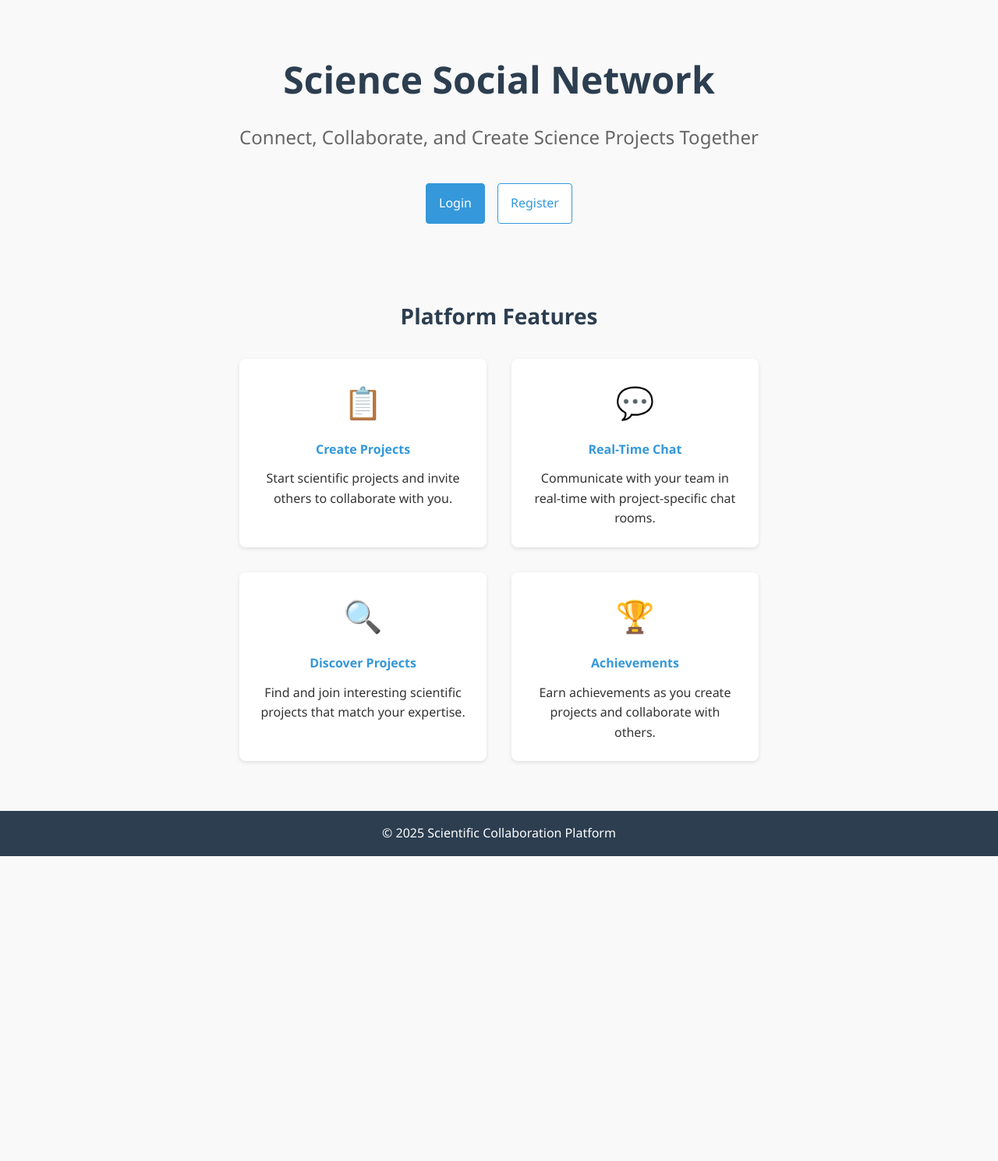
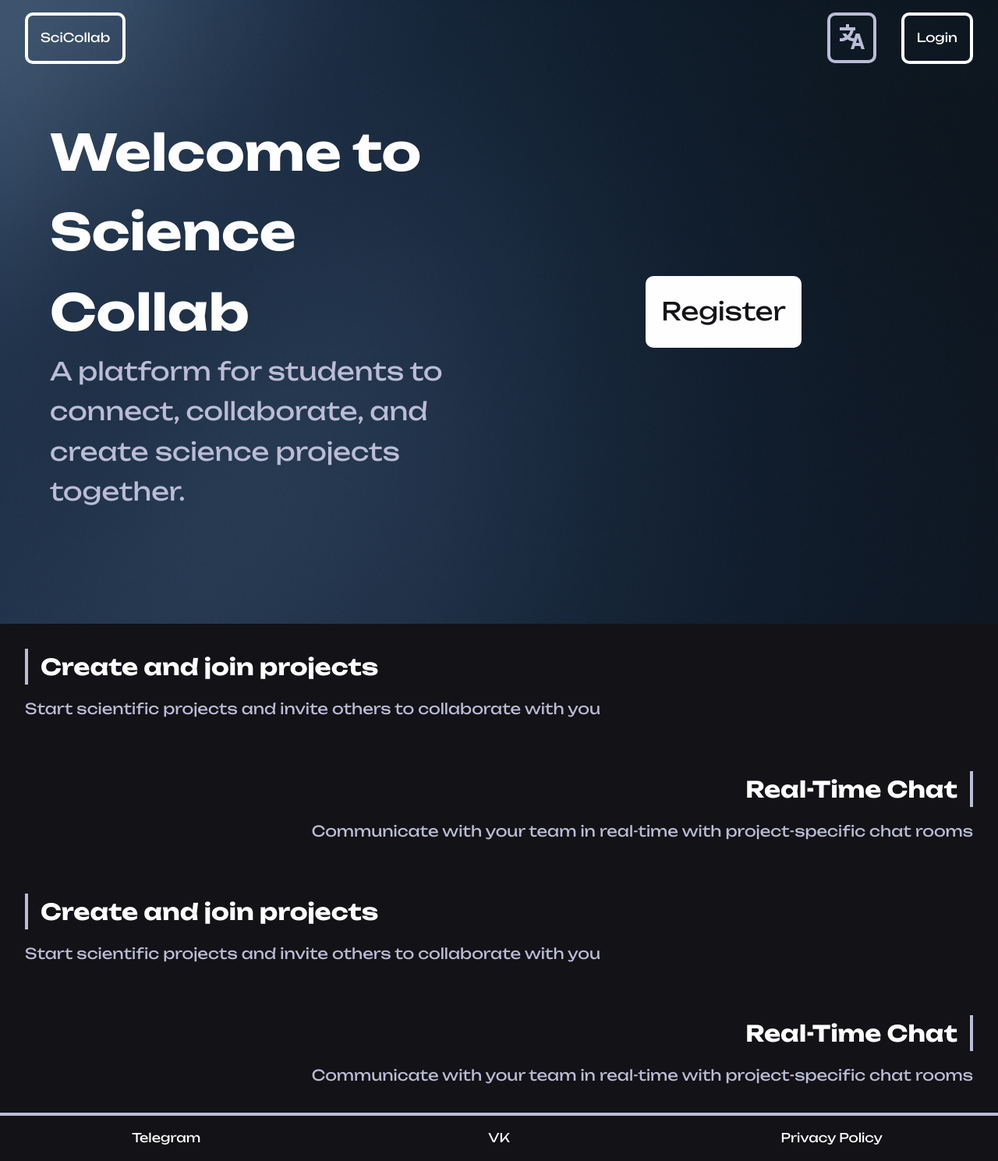
Before and after one commit to Rokoel/Science-Social-Network, a Flask app: page / in a window 1280 px wide. Shown: the whole page at 78% size. Before the commit the page ends 1098 px from the top, so only its background shows below. Run offline with Flask 3, Linux system fonts and the light colour scheme; some libraries are stand-ins or nearby versions.

Commit message:
Redesigned the main page

```diff
--- /dev/null
+++ b/app/static/css/index.css
@@ -0,0 +1,228 @@
+@font-face {
+    font-family: 'Unbound';
+    src: url('../unbound.woff2') format('woff2');
+}
+
+* {
+  margin: 0;
+  padding: 0;
+  box-sizing: border-box;
+}
+
+body {
+    font-family: 'Unbound', sans-serif;
+    line-height: 1.6;
+    min-height: 100vh;
+    display: flex;
+    flex-direction: column;
+    overflow-x: hidden;
+    overflow-y: auto;
+}
+
+a {
+  text-decoration: none;
+}
+
+/* Footer */
+footer {
+    display: flex;
+    flex-direction: row;
+    justify-content: space-around;
+    align-items: center;
+    background-color: #131217;
+    flex-wrap: wrap;
+}
+footer > a {
+    color: #FEFEFE;
+    padding: 1rem;
+    min-width: 200px;
+    text-align: center;
+}
+footer > a:hover {
+    color: #BBBCD5;
+    transition: color 0.3s ease-in-out;
+}
+hr {
+    width: 100%;
+    height: 4px;
+    background-color: #BBBCD5;
+    border: none;
+    margin: 0;
+}
+
+div#landing-welcome {
+    min-height: 100vh;
+    display: flex;
+    justify-content: center;
+    align-items: center;
+}
+div#landing-facts {
+    display: flex;
+    flex-direction: column;
+    justify-content: space-evenly;
+    align-items: center;
+    background-color: #131217;
+    color: #FEFEFE;
+}
+
+header {
+    position: absolute;
+    top: 0;
+    left: 0;
+    width: 100%;
+    display: flex;
+    justify-content: space-between;
+    align-items: center;
+    padding: 1rem;
+    height: fit-content;
+}
+nav {
+    width: 100%;
+    display: flex;
+    flex-direction: row;
+}
+nav > * {
+    display: block;
+    margin-right: 1rem;
+    margin-left: 1rem;
+}
+#main-logo {
+    margin-right: auto;
+}
+#landing-content {
+    display: flex;
+    flex-direction: row;
+    justify-content: space-around;
+    align-items: center;
+    padding: 4rem;
+    margin: auto;
+}
+#landing-image {
+    position: absolute;
+    top: 0;
+    left: 0;
+    min-width: 100vw;
+    min-height: 100vh;
+    z-index: -1;
+    object-fit: cover;
+}
+#landing-text {
+    font-size: 200%;
+    flex: 1;
+    color: #FEFEFE;
+}
+#landing-text p {
+    color: #BBBCD5;
+}
+#register-holder {
+    display: flex;
+    flex-direction: column;
+    align-items: center;
+    justify-content: center;
+    flex: 1;
+}
+.full-button {
+    width: fit-content;
+    padding: 1rem;
+    color: #131217;
+    border: 4px solid #FEFEFEFF;
+    background-color: #FEFEFEFF;
+    text-align: center;
+    border-radius: 10px;
+    transition: transform 0.5s ease-in-out,
+        background-color 0.5s ease-in-out,
+        color 0.5s ease-in-out,
+        border 0.5s ease-in-out;
+}
+a.full-button:hover {
+    text-decoration: none;
+    transform: scale(1.05);
+    background-color: #13121700;
+    border: 4px solid #FEFEFE;
+    color: #FEFEFE;
+}
+.empty-button {
+    width: fit-content;
+    padding: 1rem;
+    color: #FEFEFE;
+    background-color: #FEFEFE00;
+    border: 4px solid #FEFEFE;
+    text-align: center;
+    border-radius: 10px;
+    transition: transform 0.3s ease-in-out,
+        background-color 0.3s ease-in-out,
+        color 0.3s ease-in-out,
+        border 0.3s ease-in-out;
+}
+a.empty-button:hover {
+    text-decoration: none;
+    transform: scale(1.05);
+    background-color: #FEFEFEFF;
+    border: 4px solid #FEFEFEFF;
+    color: #131217;
+}
+button.empty-button:hover {
+    transform: scale(1.05);
+    background-color: #FEFEFEFF;
+    border: 4px solid #FEFEFEFF;
+    cursor: pointer;
+}
+button.secondary-button.empty-button {
+    border: 4px solid #BBBCD5;
+}
+button.secondary-button.empty-button:hover {
+    border: 4px solid #FEFEFEFF;
+}
+button.empty-button > img {
+    transition: filter 0.3s ease-in-out;
+}
+button.empty-button:hover > img, button.secondary-button.empty-button:hover > img {
+    filter: invert(4%) sepia(4%) saturate(3858%) hue-rotate(212deg) brightness(95%) contrast(92%);
+}
+button.secondary-button.empty-button > img {
+    filter: invert(84%) sepia(23%) saturate(308%) hue-rotate(200deg) brightness(89%) contrast(87%);
+}
+#register-button {
+    font-size: 2rem;
+}
+
+.language-button {
+    height: fit-content;
+    width: fit-content;
+    align-items: center;
+}
+
+.language-button img {
+    width: 2rem;
+    height: 2rem;
+    margin: -0.3rem;
+    padding: 0;
+    filter: invert(100%) sepia(0%) saturate(7442%) hue-rotate(186deg) brightness(109%) contrast(99%);
+}
+
+.landing-fact:nth-child(odd) {
+    text-align: left;
+}
+.landing-fact:nth-child(odd) h2 {
+    border-left: #BBBCD5 4px solid;
+    padding-left: 1rem;
+}
+.landing-fact:nth-child(even) {
+    text-align: right;
+}
+.landing-fact:nth-child(even) h2 {
+    border-right: #BBBCD5 4px solid;
+    padding-right: 1rem;
+}
+.landing-fact {
+    width: 100%;
+    padding: 2rem;
+    font-size: 120%;
+}
+.landing-fact-header {
+    color: #FEFEFE;
+    margin-bottom: 1rem;
+}
+.landing-fact-desc {
+    color: #BBBCD5;
+}
--- a/app/static/css/main.css
+++ b/app/static/css/main.css
@@ -26,6 +26,8 @@ body {
   min-height: 100vh;
   display: flex;
   flex-direction: column;
+  overflow-x: hidden;
+  overflow-y: auto;
 }
 
 a {
@@ -98,41 +100,6 @@ a:hover {
     flex: 0 0 25%;
     max-width: 25%;
   }
-}
-
-
-/* Header Styles */
-header {
-  background-color: var(--secondary-color);
-  color: white;
-  padding: 1rem;
-  display: flex;
-  justify-content: space-between;
-  align-items: center;
-}
-
-header h1 {
-  font-size: 1.5rem;
-  margin: 0;
-}
-
-nav ul {
-  display: flex;
-  list-style: none;
-  flex-direction: row;
-  align-items: center;
-  gap: 1rem;
-}
-
-nav a {
-  color: white;
-  padding: 0.5rem;
-  border-radius: 4px;
-}
-
-nav a:hover {
-  background-color: rgba(255, 255, 255, 0.1);
-  text-decoration: none;
 }
 
 /* Main Content */
@@ -330,83 +297,6 @@ footer {
   font-size: 0.75rem;
   line-height: 1.2;
 }
-
-/* Landing Page Styles */
-.landing-container {
-  max-width: 1200px;
-  margin: 0 auto;
-}
-
-.landing-hero {
-  text-align: center;
-  padding: 4rem 1rem;
-}
-
-.landing-hero h1 {
-  font-size: 3rem;
-  margin-bottom: 1rem;
-  color: var(--secondary-color);
-}
-
-.landing-hero h2 {
-  font-size: 1.5rem;
-  color: #666;
-  margin-bottom: 2.5rem;
-  font-weight: normal;
-}
-
-.landing-cta {
-  display: flex;
-  justify-content: center;
-  gap: 1rem;
-}
-
-/* .btn-secondary for landing page was different, ensure consistency or specific override */
-.landing-cta .btn-secondary {
-  background-color: #fff; /* Keep landing page specific style if intended */
-  color: var(--primary-color);
-  border: 1px solid var(--primary-color);
-}
-
-.landing-cta .btn-secondary:hover {
-  background-color: #f8f9fa;
-}
-
-.features-section {
-  padding: 2rem 1rem 4rem;
-}
-
-.features-section h3 {
-  text-align: center;
-  font-size: 1.75rem;
-  margin-bottom: 2rem;
-  color: var(--secondary-color);
-}
-
-.features-grid {
-  display: grid;
-  grid-template-columns: repeat(auto-fit, minmax(250px, 1fr));
-  gap: 2rem;
-}
-
-.feature-card {
-  background-color: var(--card-color);
-  padding: 1.5rem;
-  border-radius: 8px;
-  box-shadow: 0 2px 5px rgba(0, 0, 0, 0.1);
-  text-align: center;
-}
-
-.feature-icon {
-  font-size: 2.5rem;
-  margin-bottom: 1rem;
-}
-
-.feature-card h4 {
-  margin-bottom: 0.75rem;
-  color: var(--primary-color);
-}
-
 
 /* Auth Styles */
 .auth-container {
@@ -975,10 +865,6 @@ footer {
 .bg-secondary { background-color: #6c757d !important; }
 
 
-header {
-  flex-direction: column;
-  gap: 0.5rem;
-}
 nav ul {
   flex-wrap: wrap;
   justify-content: center;
--- /dev/null
+++ b/app/templates/footer.html
@@ -0,0 +1,5 @@
+<footer id="landing-footer">
+    <a href="#">Telegram</a>
+    <a href="#">VK</a>
+    <a href="#">Privacy Policy</a>
+</footer>
--- a/app/templates/index.html
+++ b/app/templates/index.html
@@ -3,58 +3,63 @@
 <head>
     <meta charset="UTF-8">
     <meta name="viewport" content="width=device-width, initial-scale=1.0">
-    <title>{% block title %}Scientific Collaboration Platform{% endblock %}</title>
-    <link rel="stylesheet" href="{{ url_for('static', filename='css/main.css') }}">
-    <link rel="stylesheet" href="{{ url_for('static', filename='css/responsive.css') }}">
-    <script src="https://cdnjs.cloudflare.com/ajax/libs/socket.io/4.0.1/socket.io.js"></script>
-    <script src="https://cdnjs.cloudflare.com/ajax/libs/jquery/3.6.0/jquery.min.js"></script>
-    {% block head %}{% endblock %}
+    <title>Welcome to Science Collab</title>
+    <link rel="stylesheet" href="{{ url_for('static', filename='css/index.css') }}">
 </head>
-<body>
+<body class="landing-page-standalone">
+    <header class="landing-header">
+        <nav>
+            <a id="main-logo" href="{{ url_for('main.index') }}" class="empty-button">SciCollab</a>
 
-<div class="landing-container">
-    <div class="landing-hero">
-        <h1>Science Social Network</h1>
-        <h2>Connect, Collaborate, and Create Science Projects Together</h2>
+            <button id="header-change-lang" class="secondary-button language-button empty-button" aria-label="Change Language">
+                <img src="{{ url_for('static', filename='images/language-svgrepo-com.svg') }}" alt="Language Icon">
+            </button>
 
-        <div class="landing-cta">
-            <a href="{{ url_for('auth.login') }}" class="btn btn-primary">Login</a>
-            <a href="{{ url_for('auth.register') }}" class="btn btn-secondary">Register</a>
-        </div>
-    </div>
-
-    <div class="features-section">
-        <h3>Platform Features</h3>
-
-        <div class="features-grid">
-            <div class="feature-card">
-                <div class="feature-icon">📋</div>
-                <h4>Create Projects</h4>
-                <p>Start scientific projects and invite others to collaborate with you.</p>
-            </div>
-
-            <div class="feature-card">
-                <div class="feature-icon">💬</div>
-                <h4>Real-Time Chat</h4>
-                <p>Communicate with your team in real-time with project-specific chat rooms.</p>
-            </div>
-
-            <div class="feature-card">
-                <div class="feature-icon">🔍</div>
-                <h4>Discover Projects</h4>
-                <p>Find and join interesting scientific projects that match your expertise.</p>
-            </div>
-
-            <div class="feature-card">
-                <div class="feature-icon">🏆</div>
-                <h4>Achievements</h4>
-                <p>Earn achievements as you create projects and collaborate with others.</p>
+            {% if current_user.is_authenticated %}
+            <a href="{{ url_for('projects.feed') }}" class="empty-button">Project Feed</a>
+            <a href="{{ url_for('auth.logout') }}" class="empty-button">Logout</a>
+            {% else %}
+            <a href="{{ url_for('auth.login') }}" class="empty-button">Login</a>
+            {% endif %}
+        </nav>
+    </header>
+    <main>
+        <img src="{{ url_for('static', filename='images/landing-image.png') }}" alt="Landing Image" id="landing-image">
+        <div id="landing-welcome">
+            <div id="landing-content">
+                <div id="landing-text">
+                    <h1>Welcome to Science Collab</h1>
+                    <p>
+                        A platform for students to connect, collaborate, and create science projects together.
+                    </p>
+                </div>
+                <div id="register-holder">
+                    <a id="register-button" class="full-button" href="{{ url_for('auth.register') }}">
+                        Register
+                    </a>
+                </div>
             </div>
         </div>
-    </div>
-</div>
-<footer>
-    <p>&copy; {{ now.year }} Scientific Collaboration Platform</p>
-</footer>
+        <div id="landing-facts">
+            <div class="landing-fact">
+                <h2 class="landing-fact-header">Create and join projects</h2>
+                <p class="landing-fact-desc">Start scientific projects and invite others to collaborate with you</p>
+            </div>
+            <div class="landing-fact">
+                <h2 class="landing-fact-header">Real-Time Chat</h2>
+                <p class="landing-fact-desc">Communicate with your team in real-time with project-specific chat rooms</p>
+            </div>
+            <div class="landing-fact">
+                <h2 class="landing-fact-header">Create and join projects</h2>
+                <p class="landing-fact-desc">Start scientific projects and invite others to collaborate with you</p>
+            </div>
+            <div class="landing-fact">
+                <h2 class="landing-fact-header">Real-Time Chat</h2>
+                <p class="landing-fact-desc">Communicate with your team in real-time with project-specific chat rooms</p>
+            </div>
+        </div>
+        <hr>
+        {% include 'footer.html' %}
+    </main>
 </body>
 </html>
```
Also changed, not shown: app/static/images/landing-image-1.png (added), app/static/images/landing-image-2.png (added), app/static/images/landing-image.png (added), app/static/images/language-svgrepo-com.svg (added), app/static/unbound.woff2 (added).
